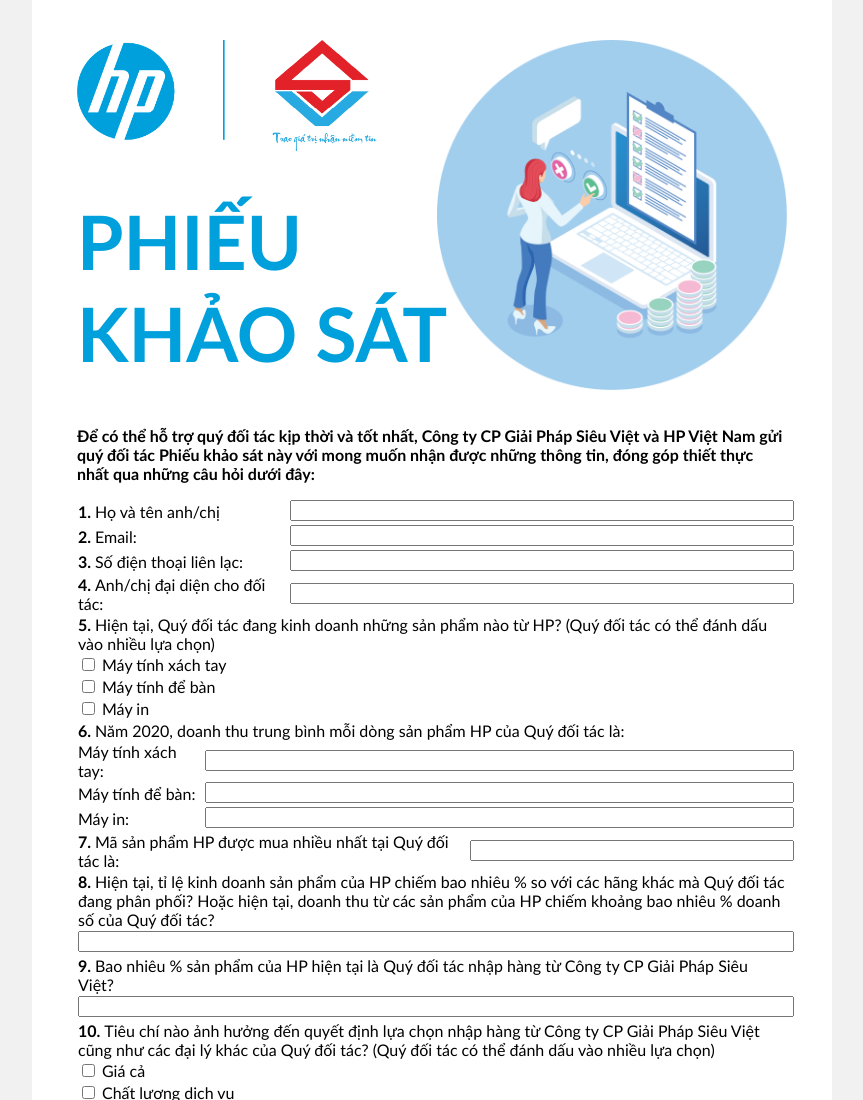
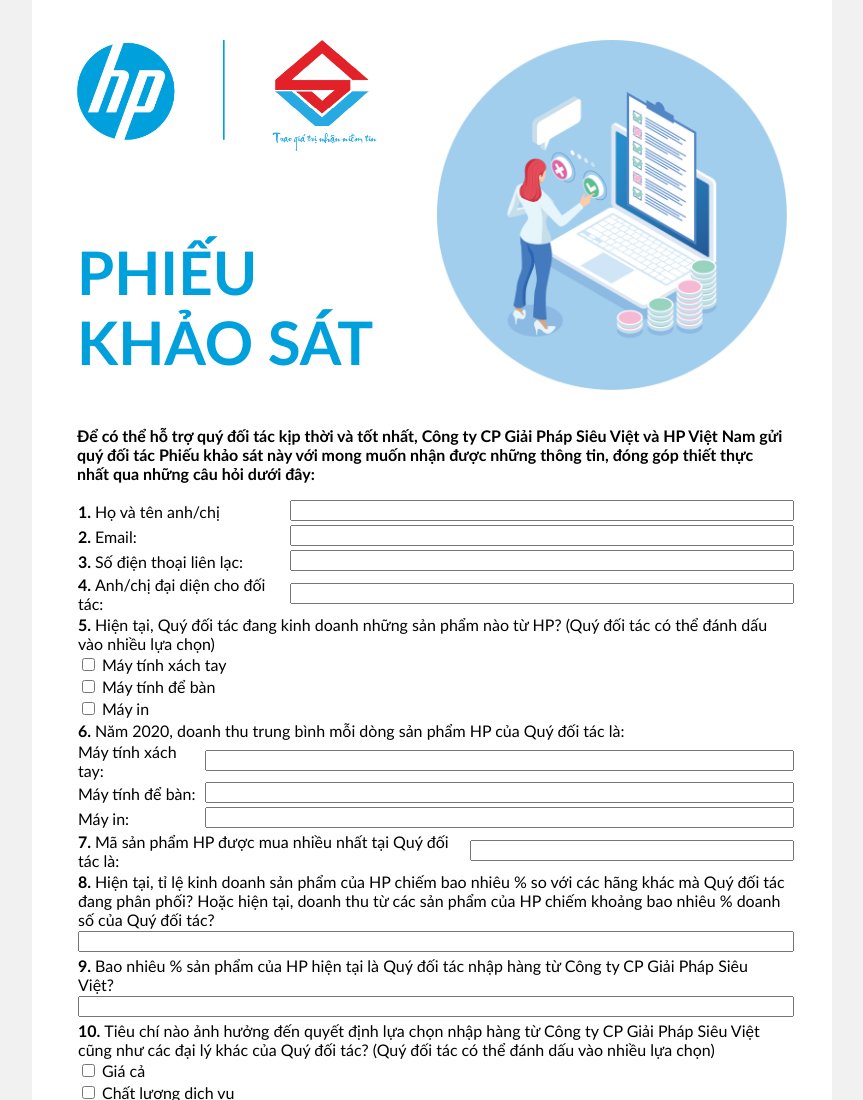
Before and after one commit to thang1160/hp_surveys, a website: page public/index.html in a window 1280 px wide. Shown: the top 1100 px of the page, without its empty margins (208-1071 px from the left). Drawn offline with Linux system fonts and the light colour scheme.

Commit message:
Update index.html

```diff
--- a/public/index.html
+++ b/public/index.html
@@ -79,10 +79,12 @@
                 <div style="position: relative;height: 370px;">
                     <img src="images/Asset 2@6x.png" alt="" width="300px" style="top: 0;position: absolute;">
                     <img src="images/Asset 1@6x.png" alt="" width="350px" style="right: 0;position: absolute;">
-                    <div style="bottom: 30px;position: absolute; font-size: 75px; width: 375px;">
-                        <span><b>PHIẾU KHẢO SÁT</b></span>
+                    <div style="bottom: 100px;position: absolute; font-size: 60px">
+                        <span><b>PHIẾU</b></span>
                     </div>
-                    <span></span>
+                    <div style="bottom: 30px;position: absolute; font-size: 60px">
+                        <span><b>KHẢO SÁT</b></span>
+                    </div>
                 </div>
                 <p>
                     <b>
```
